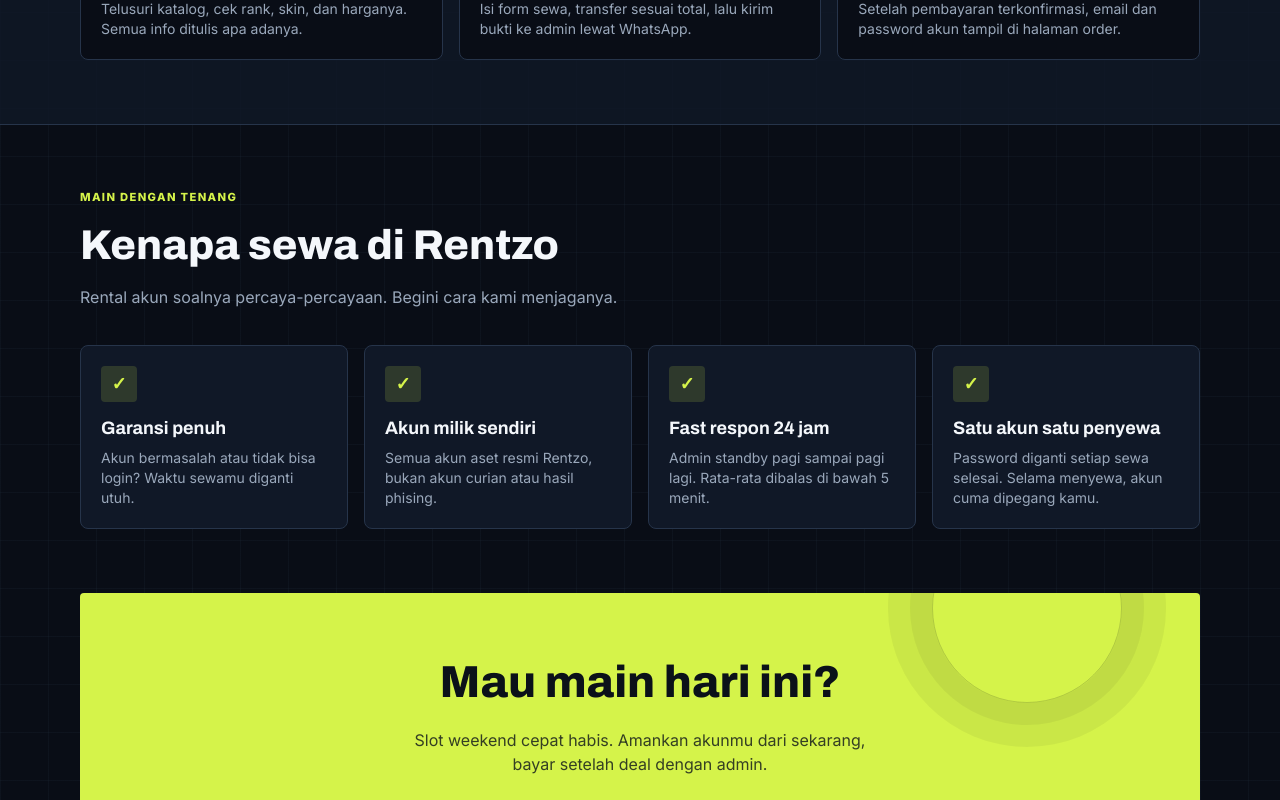
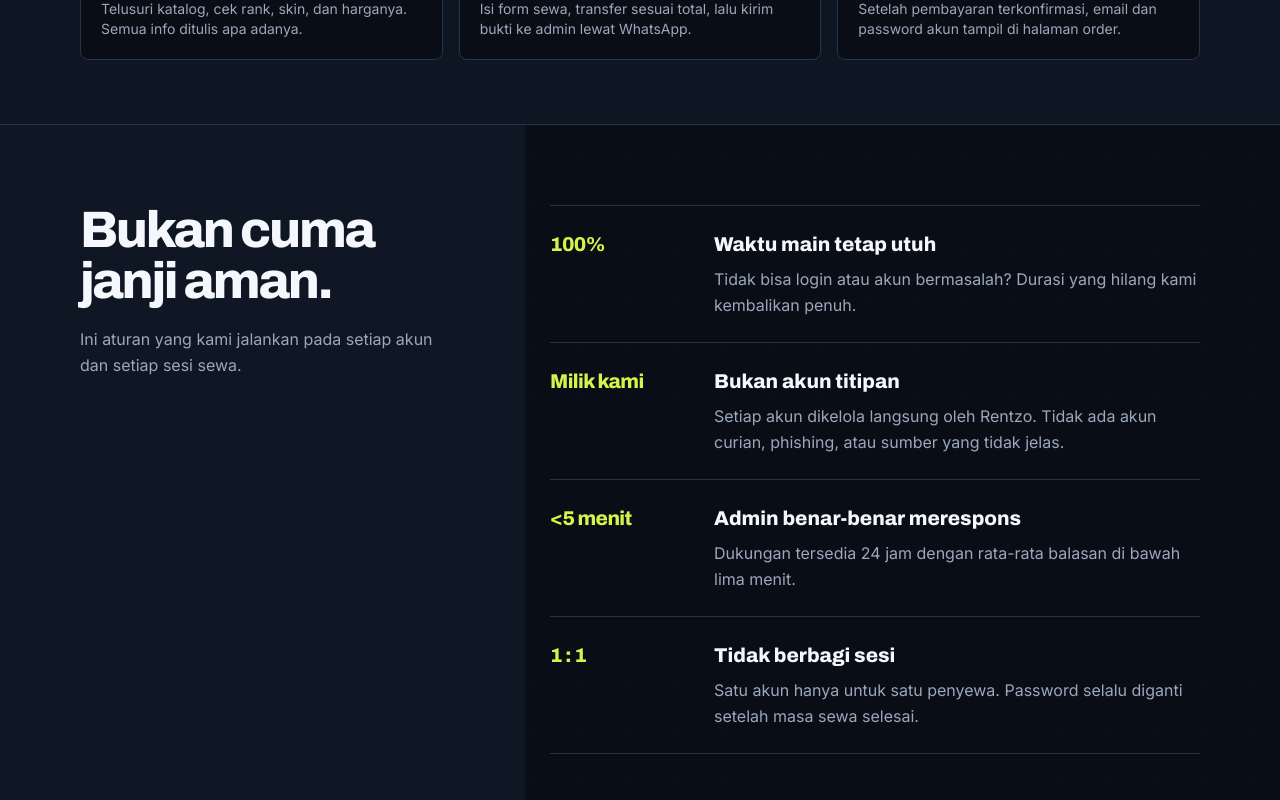
Before and after one commit to Abinayanafaiq/rentbun, a Next.js app in the folder playzo-app/: page / in a window 1280 px wide. Shown: the part 1380-2180 px from the top of the page. Built offline with nearby package versions, Linux system fonts and the light colour scheme; no server answers; the database is empty.

Commit message:
update layout

```diff
--- a/playzo-app/app/globals.css
+++ b/playzo-app/app/globals.css
@@ -48,6 +48,11 @@
 .account-card:hover { transform: translateY(-4px); box-shadow: 7px 7px 0 rgba(213, 243, 74, .1); }
 .gallery-main { box-shadow: 10px 10px 0 rgba(38, 52, 74, .55); }
 .booking-panel { box-shadow: 9px 9px 0 rgba(213, 243, 74, .1); }
+.service-standard { background: linear-gradient(90deg, rgba(16,24,39,.82) 0 41%, rgba(9,13,22,.7) 41%); }
+.service-row { position: relative; }
+.service-row::after { content: ""; position: absolute; left: 0; bottom: -1px; width: 0; height: 1px; background: var(--color-accent); transition: width .35s ease; }
+.service-row:hover::after { width: 100%; }
+.service-metric { letter-spacing: -.03em; }
 .rank-mark { display: inline-flex; align-items: center; gap: 10px; margin-top: 10px; }
 .rank-mark-gem { position: relative; display: grid; place-items: center; width: 38px; height: 38px; flex: none; clip-path: polygon(50% 0, 88% 24%, 88% 74%, 50% 100%, 12% 74%, 12% 24%); background: currentColor; }
 .rank-mark-gem::after { content: ""; position: absolute; inset: 3px; clip-path: inherit; background: var(--color-bg); }
@@ -72,6 +77,7 @@
 .auth-submit { min-height: 56px; }
 .auth-caption { line-height: 1.5; }
 @media (max-width: 640px) { body { background-size: 32px 32px; } .hero-card { transform: none; box-shadow: 7px 7px 0 rgba(213, 243, 74, .12); } .hero-wrap::before { right: -30%; top: 0; } }
+@media (max-width: 1023px) { .service-standard { background: rgba(16,24,39,.78); } }
 @media (max-width: 640px) { .auth-page { min-height: auto; padding-top: 28px; } .auth-panel { padding: 24px 20px; box-shadow: 7px 7px 0 rgba(213,243,74,.09); } }
 
 @keyframes marquee {
@@ -82,5 +88,5 @@
 @media (prefers-reduced-motion: reduce) {
   html { scroll-behavior: auto; }
   .animate-marquee { animation: none; }
-  .hero-card, .account-card { transition: none; }
+  .hero-card, .account-card, .service-row::after { transition: none; }
 }
--- a/playzo-app/app/page.js
+++ b/playzo-app/app/page.js
@@ -23,10 +23,10 @@
 ];
 
 const PERKS = [
-  { title: "Garansi penuh", desc: "Akun bermasalah atau tidak bisa login? Waktu sewamu diganti utuh." },
-  { title: "Akun milik sendiri", desc: "Semua akun aset resmi Rentzo, bukan akun curian atau hasil phising." },
-  { title: "Fast respon 24 jam", desc: "Admin standby pagi sampai pagi lagi. Rata-rata dibalas di bawah 5 menit." },
-  { title: "Satu akun satu penyewa", desc: "Password diganti setiap sewa selesai. Selama menyewa, akun cuma dipegang kamu." },
+  { metric: "100%", title: "Waktu main tetap utuh", desc: "Tidak bisa login atau akun bermasalah? Durasi yang hilang kami kembalikan penuh." },
+  { metric: "Milik kami", title: "Bukan akun titipan", desc: "Setiap akun dikelola langsung oleh Rentzo. Tidak ada akun curian, phishing, atau sumber yang tidak jelas." },
+  { metric: "<5 menit", title: "Admin benar-benar merespons", desc: "Dukungan tersedia 24 jam dengan rata-rata balasan di bawah lima menit." },
+  { metric: "1 : 1", title: "Tidak berbagi sesi", desc: "Satu akun hanya untuk satu penyewa. Password selalu diganti setelah masa sewa selesai." },
 ];
 
 export default async function Home() {
@@ -171,23 +171,28 @@
         </div>
       </section>
 
-      {/* KENAPA RENTZO */}
-      <section className="max-w-6xl mx-auto px-4 py-16">
-        <div className="mb-9">
-          <p className="eyebrow mb-2">Main dengan tenang</p>
-          <h2 className="section-heading font-display font-extrabold text-[clamp(1.8rem,3.5vw,2.6rem)] text-text mb-2">Kenapa sewa di Rentzo</h2>
-          <p className="text-soft">Rental akun soalnya percaya-percayaan. Begini cara kami menjaganya.</p>
-        </div>
-        <div className="grid sm:grid-cols-2 lg:grid-cols-4 gap-4">
-          {PERKS.map((p) => (
-            <div key={p.title} className="bg-surface border border-line rounded-lg p-5">
-              <span className="grid place-items-center w-9 h-9 rounded bg-accent/15 text-accent font-display font-extrabold text-lg mb-3">
-                ✓
-              </span>
-              <h3 className="font-display font-bold text-lg text-text mb-1.5">{p.title}</h3>
-              <p className="text-sm text-soft">{p.desc}</p>
-            </div>
-          ))}
+      {/* Standar layanan */}
+      <section className="service-standard border-b border-line">
+        <div className="max-w-6xl mx-auto px-4 py-16 lg:py-20 grid lg:grid-cols-[.75fr_1.25fr] gap-10 lg:gap-20">
+          <div className="lg:sticky lg:top-24 lg:self-start">
+            <h2 className="section-heading font-display font-extrabold text-[clamp(2.3rem,4vw,4rem)] tracking-[-.045em] leading-[.98] text-text">
+              Bukan cuma janji aman.
+            </h2>
+            <p className="text-soft leading-relaxed max-w-[38ch] mt-5">
+              Ini aturan yang kami jalankan pada setiap akun dan setiap sesi sewa.
+            </p>
+          </div>
+          <div className="service-list border-t border-line">
+            {PERKS.map((p) => (
+              <article key={p.title} className="service-row grid sm:grid-cols-[140px_1fr] gap-3 sm:gap-6 py-6 border-b border-line">
+                <p className="service-metric font-display font-extrabold text-xl text-accent">{p.metric}</p>
+                <div>
+                  <h3 className="font-display font-extrabold text-xl text-text">{p.title}</h3>
+                  <p className="text-sm sm:text-base leading-relaxed text-soft mt-2 max-w-[54ch]">{p.desc}</p>
+                </div>
+              </article>
+            ))}
+          </div>
         </div>
       </section>
 
```
